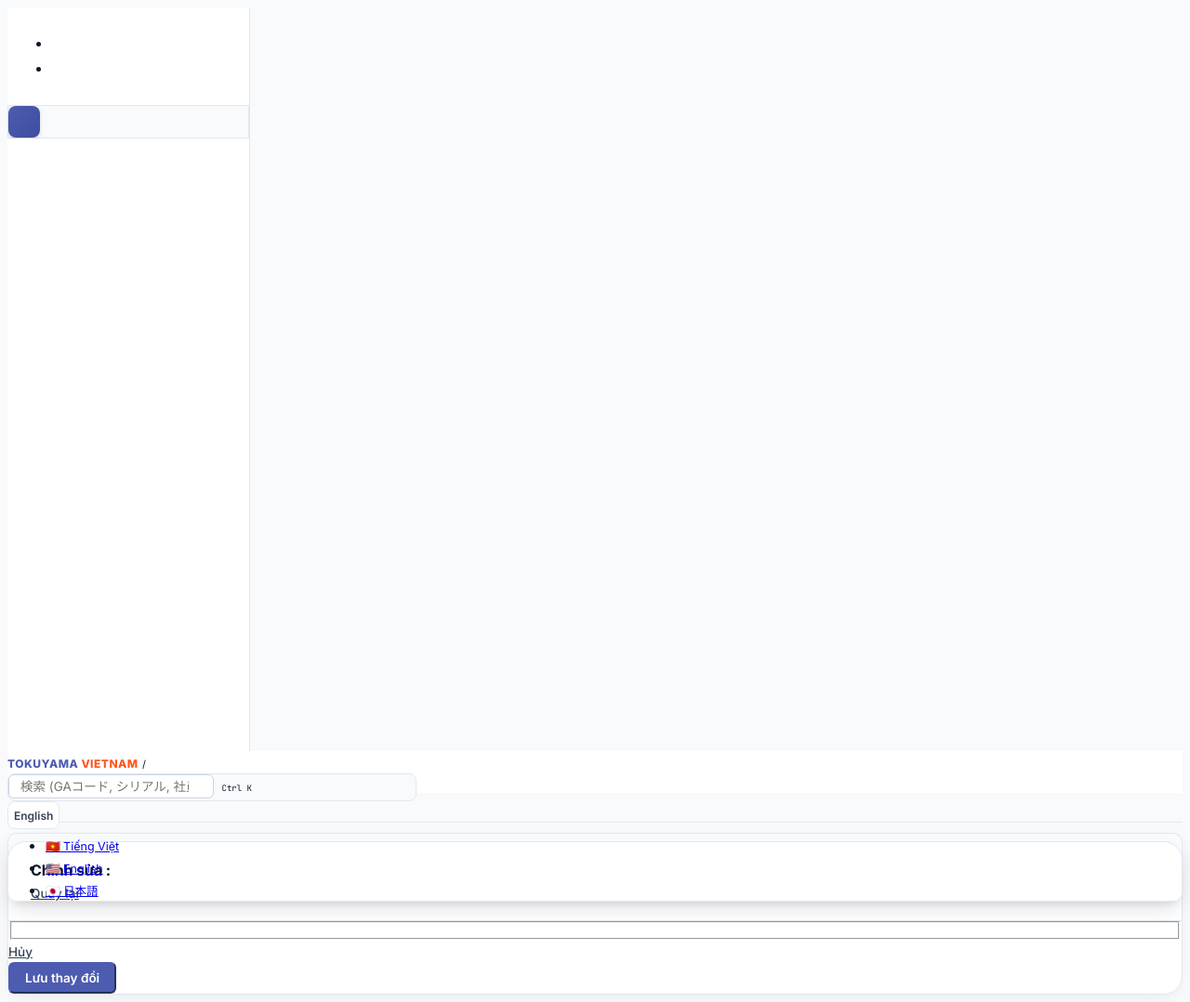
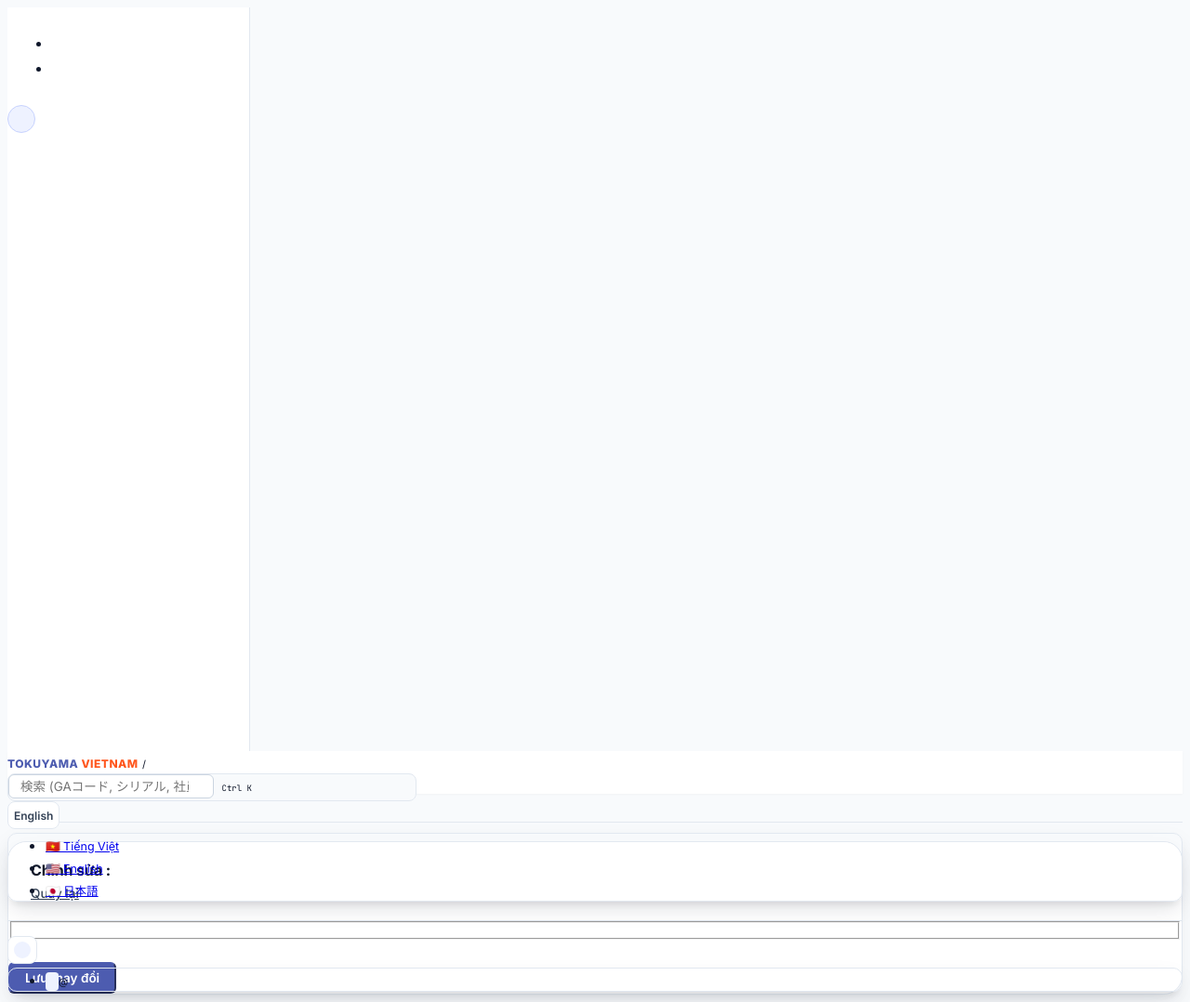
Before and after one commit to Hungpm267/Tokuyama-ITAM, a Python web app: template templates/sqladmin/edit.html in a window 1280 px wide. Shown: the whole page at 93% size. Run offline with Jinja, Linux system fonts and the light colour scheme; the template is opened without the code that fills it, so the values that code supplies are empty; some libraries are stand-ins or nearby versions.

Commit message:
feat(ui): đại tu thiết kế khối người dùng tinh gọn, chống tràn viền và bổ sung profile dropdown trên topbar

```diff
--- a/templates/sqladmin/layout.html
+++ b/templates/sqladmin/layout.html
@@ -28,25 +28,17 @@
         {{ display_menu(admin._menu, request) }}
       </div>
 
-      <!-- Operator Profile & Action Widget (Sleek Swiss Enterprise Design) -->
-      <div class="w-100 mt-auto border-top p-2.5 bg-white" style="border-color: var(--toku-border) !important;">
-        <div class="d-flex align-items-center justify-content-between p-2 rounded-3" style="background-color: #f8fafc; border: 1px solid var(--toku-border);">
-          <div class="d-flex align-items-center gap-2.5 min-w-0 flex-grow-1 me-2">
-            <div style="width: 34px; height: 34px; border-radius: 8px; background: linear-gradient(135deg, #4D5CB0, #3E4D9D); color: #ffffff; display: flex; align-items: center; justify-content: center; flex-shrink: 0; box-shadow: 0 2px 4px rgba(77, 92, 176, 0.2);">
-              {% set user_role = request.session.get('role', 'ADMIN') %}
-              {% if user_role == 'ADMIN' %}
-              <i class="fa-solid fa-shield-halved" style="font-size: 14px;"></i>
-              {% elif user_role == 'GA_MANAGER' %}
-              <i class="fa-solid fa-user-tie" style="font-size: 14px;"></i>
-              {% else %}
-              <i class="fa-solid fa-user" style="font-size: 14px;"></i>
-              {% endif %}
+      <!-- Operator Profile & Action Strip (Seamless Swiss Enterprise Design) -->
+      <div class="w-100 mt-auto border-top px-3 py-2 bg-white d-flex align-items-center justify-content-between flex-shrink-0" style="border-color: var(--toku-border) !important; min-height: 50px;">
+        <div class="d-flex align-items-center gap-2 min-w-0 flex-grow-1 me-2">
+          <div style="width: 28px; height: 28px; border-radius: 50%; background-color: #EEF2FF; color: #4D5CB0; display: flex; align-items: center; justify-content: center; flex-shrink: 0; border: 1px solid #C7D2FE;">
+            <i class="fa-solid fa-user" style="font-size: 11px;"></i>
           </div>
           <div class="d-flex flex-column min-w-0">
-              <span class="text-truncate fw-bold" style="font-size: 13px; color: #0f172a; line-height: 1.25;" title="{{ request.session.get('display_name', '') or request.session.get('username', 'it.admin') }}">
+            <span class="text-truncate fw-bold text-dark" style="font-size: 12.5px; line-height: 1.25;" title="{{ request.session.get('display_name', '') or request.session.get('username', 'it.admin') }}">
               {{ request.session.get("display_name") or request.session.get("username", "it.admin") }}
             </span>
-              <span class="text-truncate" style="font-size: 11px; color: #64748b; font-weight: 500; line-height: 1.2; margin-top: 2px;">
+            <span class="text-truncate" style="font-size: 10.5px; color: #64748b; font-weight: 500; line-height: 1.2; margin-top: 1px;">
               {{ t(request.session.get('role_title', 'ADMINISTRATOR'), current_lang) }}
             </span>
           </div>
@@ -55,9 +47,9 @@
         <a href="{{ request.url_for('admin:logout') }}"
            class="btn btn-sm p-0 d-flex align-items-center justify-content-center flex-shrink-0 text-decoration-none shadow-none"
            title="{{ t('Đăng xuất', current_lang) }}"
-             style="width: 32px; height: 32px; border-radius: 6px; border: 1px solid var(--toku-border); background-color: #ffffff; color: #64748b; transition: all 0.15s ease;"
-             onmouseover="this.style.backgroundColor='#fef2f2'; this.style.borderColor='#fca5a5'; this.style.color='#dc2626';"
-             onmouseout="this.style.backgroundColor='#ffffff'; this.style.borderColor='var(--toku-border)'; this.style.color='#64748b';">
+           style="width: 28px; height: 28px; border-radius: 6px; border: 1px solid transparent; background: transparent; color: #64748b; transition: all 0.15s ease;"
+           onmouseover="this.style.backgroundColor='#fee2e2'; this.style.color='#dc2626';"
+           onmouseout="this.style.backgroundColor='transparent'; this.style.color='#64748b';">
           <svg xmlns="http://www.w3.org/2000/svg" width="14" height="14" viewBox="0 0 24 24" fill="none" stroke="currentColor" stroke-width="2" stroke-linecap="round" stroke-linejoin="round">
             <path d="M9 21H5a2 2 0 0 1-2-2V5a2 2 0 0 1 2-2h4"></path>
             <polyline points="16 17 21 12 16 7"></polyline>
@@ -65,7 +57,6 @@
           </svg>
         </a>
         {% endif %}
-        </div>
       </div>
 
     </div>
@@ -95,6 +86,8 @@
         </div>
       </form>
 
+      <!-- Right Actions: Language Selector & User Profile Dropdown -->
+      <div class="d-flex align-items-center gap-2">
         <!-- Sleek Enterprise Language Selector Dropdown -->
         <div class="dropdown">
           <button class="btn btn-sm d-inline-flex align-items-center gap-1.5 px-2.5 py-1 text-decoration-none shadow-none"
@@ -135,6 +128,52 @@
               </a>
             </li>
           </ul>
+        </div>
+
+        <div style="width: 1px; height: 18px; background-color: var(--toku-border);" class="d-none d-sm-block"></div>
+
+        <!-- Topbar User Profile Menu -->
+        <div class="dropdown">
+          <button class="btn btn-sm d-inline-flex align-items-center gap-1.5 px-2.5 py-1 text-decoration-none shadow-none"
+                  type="button" id="userMenuDropdown" data-bs-toggle="dropdown" aria-expanded="false"
+                  style="background: #ffffff; border: 1px solid var(--toku-border); border-radius: 8px; font-size: 12px; font-weight: 600; color: #1e293b; height: 30px; transition: all 0.15s ease;">
+            <div style="width: 18px; height: 18px; border-radius: 50%; background-color: #EEF2FF; color: #4D5CB0; display: flex; align-items: center; justify-content: center; font-size: 9.5px; font-weight: 700;">
+              <i class="fa-solid fa-user" style="font-size: 9px;"></i>
+            </div>
+            <span class="text-truncate d-none d-md-inline" style="max-width: 130px;">
+              {{ request.session.get("display_name") or request.session.get("username", "it.admin") }}
+            </span>
+            <i class="fa-solid fa-chevron-down ms-0.5" style="font-size: 8px; color: #94a3b8;"></i>
+          </button>
+          <ul class="dropdown-menu dropdown-menu-end shadow-sm border py-2" aria-labelledby="userMenuDropdown"
+              style="border-color: var(--toku-border) !important; border-radius: 10px; min-width: 190px; z-index: 1050; margin-top: 4px;">
+            <li class="px-3 py-1.5 border-bottom mb-1" style="border-color: #f1f5f9 !important;">
+              <div class="fw-bold text-dark text-truncate" style="font-size: 13px;">
+                {{ request.session.get("display_name") or request.session.get("username", "it.admin") }}
+              </div>
+              <div class="d-flex align-items-center gap-1.5 mt-1">
+                <span class="badge" style="background-color: #EEF2FF; color: #4D5CB0; font-size: 10px; font-weight: 600; padding: 2px 6px; border-radius: 4px;">
+                  {{ t(request.session.get('role_title', 'ADMINISTRATOR'), current_lang) }}
+                </span>
+                <span class="text-muted" style="font-size: 10.5px;">@{{ request.session.get('username', 'admin') }}</span>
+              </div>
+            </li>
+            {% if admin.authentication_backend %}
+            <li>
+              <a class="dropdown-item d-flex align-items-center gap-2 py-2 px-3 text-danger"
+                 href="{{ request.url_for('admin:logout') }}"
+                 style="font-size: 12.5px; font-weight: 600;">
+                <svg xmlns="http://www.w3.org/2000/svg" width="13" height="13" viewBox="0 0 24 24" fill="none" stroke="currentColor" stroke-width="2" stroke-linecap="round" stroke-linejoin="round">
+                  <path d="M9 21H5a2 2 0 0 1-2-2V5a2 2 0 0 1 2-2h4"></path>
+                  <polyline points="16 17 21 12 16 7"></polyline>
+                  <line x1="21" y1="12" x2="9" y2="12"></line>
+                </svg>
+                <span>{{ t('Đăng xuất', current_lang) }}</span>
+              </a>
+            </li>
+            {% endif %}
+          </ul>
+        </div>
       </div>
     </header>
 
```
Lines whose indentation alone changed are shown as unchanged.
